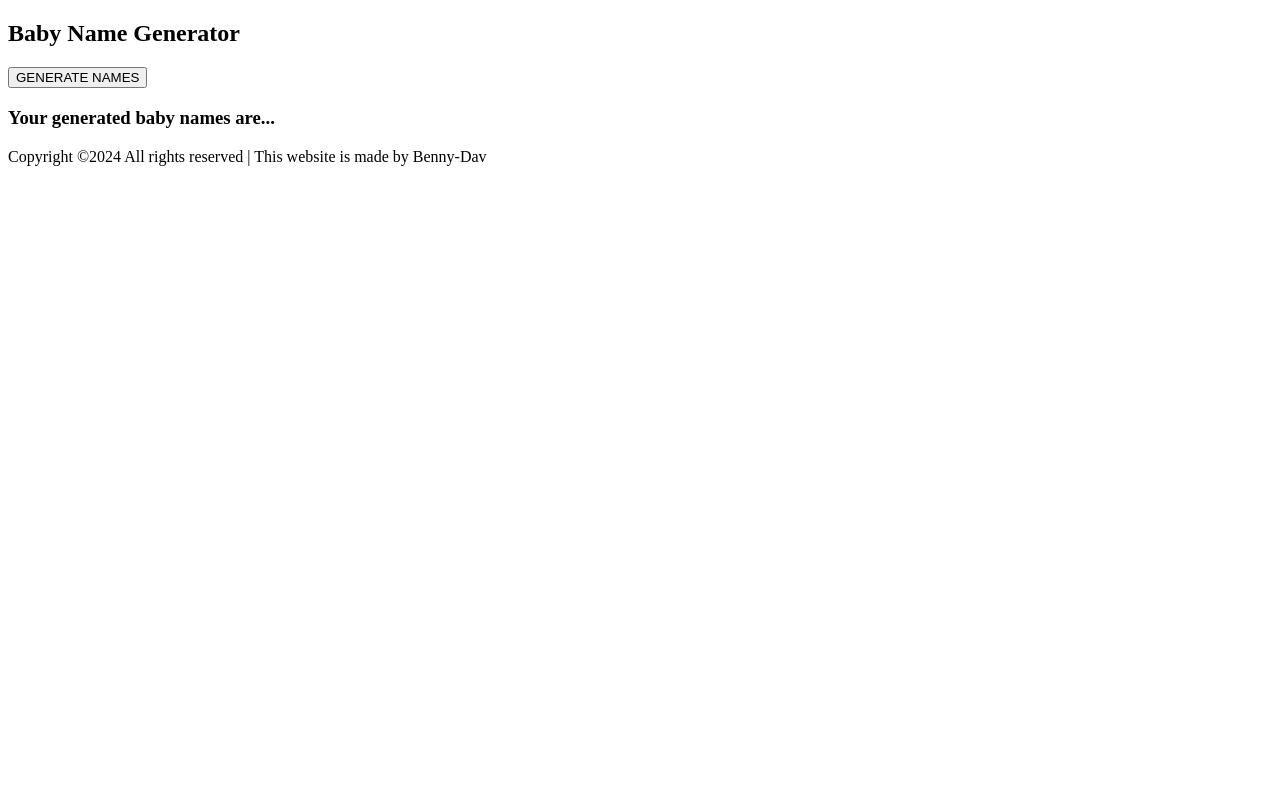
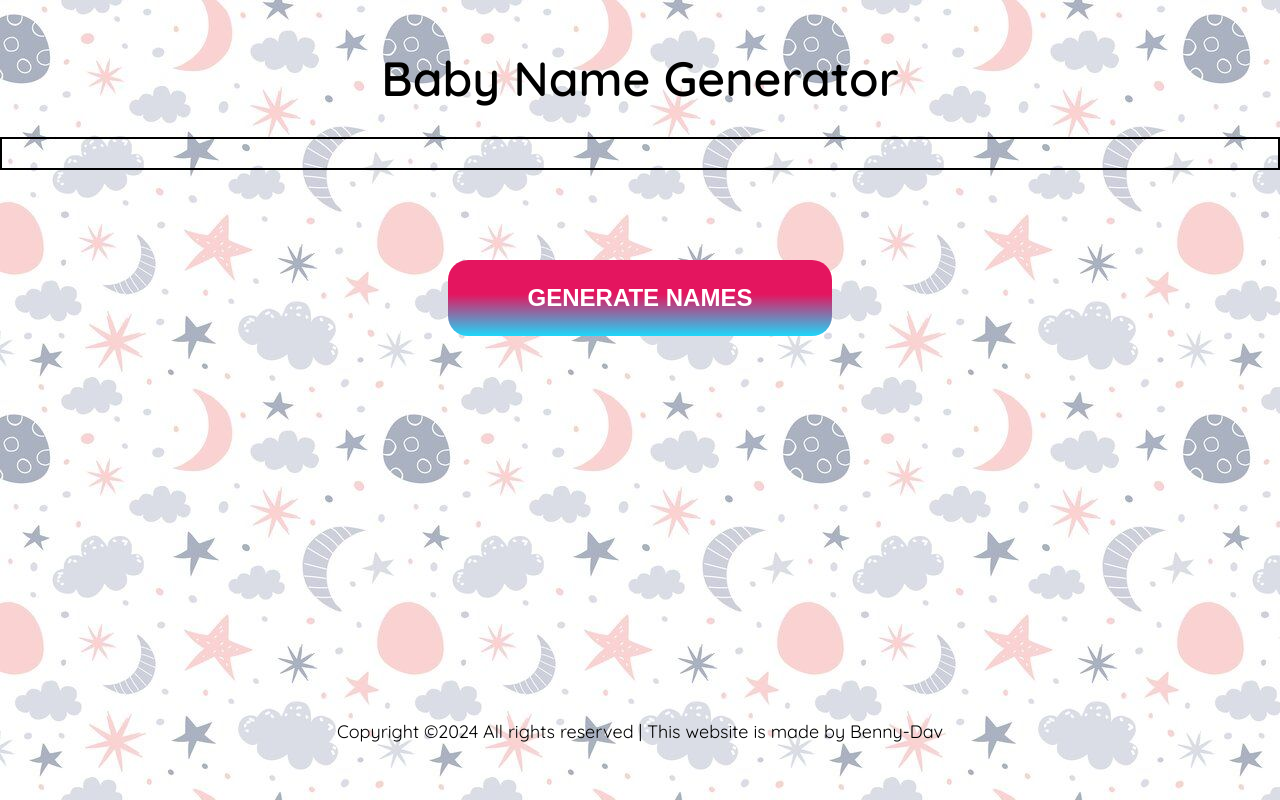
Before and after one commit to Benny-Dav/BabyNameGenerator, a plain HTML site: page index.html in a window 1280 px wide. Drawn offline with Linux system fonts and the light colour scheme; no server answers.

Commit message:
removed second js, started working on gender selection

```diff
--- a/index.html
+++ b/index.html
@@ -5,18 +5,22 @@
     <meta charset="UTF-8">
     <meta name="viewport" content="width=device-width, initial-scale=1.0">
     <title>Baby Name Generator</title>
-    <!-- <link rel="stylesheet" href="styles.css"> -->
+    <link rel="stylesheet" href="styles.css">
     <link rel="preconnect" href="https://fonts.googleapis.com">
     <link rel="preconnect" href="https://fonts.gstatic.com" crossorigin>
     <link href="https://fonts.googleapis.com/css2?family=Quicksand:wght@300..700&display=swap" rel="stylesheet">
-    <script src="./second.js" defer></script>
+    <script src="./landing.js" defer></script>
 </head>
 
 <body>
     <section>
         <div class="landing-div">
             <h1>Baby Name Generator</h1>
+            <div class="gender-select">
+
+            </div>
             <button id="generate-btn">GENERATE NAMES</button>
+
         </div>
         <div id="hiddenDiv" class="result-div">
             <!-- <video src="./assets/result-background.mp4" type="video/mp4"></video> -->
--- a/second.js
+++ /dev/null
@@ -1,7 +0,0 @@
-const postUrl = 'https://jsonplaceholder.typicode.com/posts';
-
-const url="www.thecocktaildb.com/api/json/v1/1/search.php?s=margarita";
-
-const response = fetch(postUrl);
-const cocktail = response.then((data) => console.log(data.json()));
-console.log(cocktail);
--- a/styles.css
+++ b/styles.css
@@ -11,12 +11,15 @@ body {
 section {
     height: 90vh;
 
+
 }
 
 .landing-div {
     height: 40%;
     border: none;
     padding-top: 3em;
+    display:flex;
+    flex-direction: column;
 }
 
 h1 {
@@ -25,10 +28,18 @@ h1 {
     font-size: 3em;
     font-weight: 600;
     margin-bottom: 0.6em;
+
 }
 
+.gender-select{
+   border:2px solid;
+  height:10%;
+  margin-bottom:auto;
 
+}
 button {
+
+
     width: 30%;
     padding: 1em;
     font-size: 1.5em;
@@ -40,6 +51,7 @@ button {
     border: none;
     border-radius: 20px;
     color: white;
+
 }
 
 #hiddenDiv {
@@ -48,6 +60,7 @@ button {
     /* background-color: white;  */
     /* background:url("./assets/result-background.mp4");
     background-size: cover; */
+
     height: 40%;
     width: 80%;
     margin-left: 10%;
```
